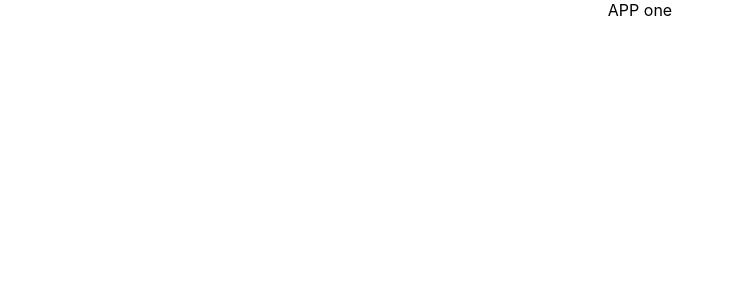
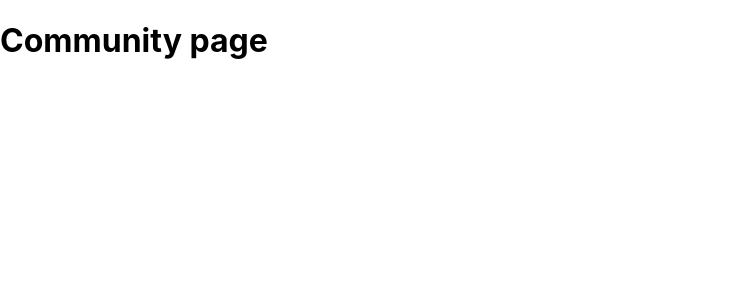
Before and after one commit to stealthman22/elevate-network-frontend, a React (Create React App) app: page /community in a window 1280 px wide. Shown: the top 300 px of the page, without its empty margins (0-733 px from the left). Built offline with nearby package versions, Linux system fonts and the light colour scheme.

Commit message:
finished initial clean up and router logic

```diff
--- a/src/App.js
+++ b/src/App.js
@@ -1,9 +1,21 @@
+// Packages
+import React, { Fragment } from 'react';
+import { BrowserRouter as Router, Route, Switch } from 'react-router-dom';
+
+// Components
+import Home from './components/Home';
+import Community from './components/Community';
 import './App.css';
 
 const App = () => (
-  <div className="App">
-    APP one
-  </div>
+  <Router>
+    <>
+      <Route exact path="/" component={Home} />
+      <Switch>
+        <Route exact path="/community" component={Community} />
+      </Switch>
+    </>
+  </Router>
 );
 
 export default App;
--- /dev/null
+++ b/src/components/Community.js
@@ -0,0 +1,10 @@
+import { Fragment, React } from 'react';
+
+const Community = () => (
+  <>
+    <h1>Community page</h1>
+  </>
+
+);
+
+export default Community;
--- /dev/null
+++ b/src/components/Home.js
@@ -0,0 +1,9 @@
+import { React } from 'react';
+
+const Home = () => (
+  <>
+    <h1>Home Page</h1>
+
+  </>
+);
+export default Home;
```
Also changed, not shown: 1 other file (tests, documents, lock files or other folders).
